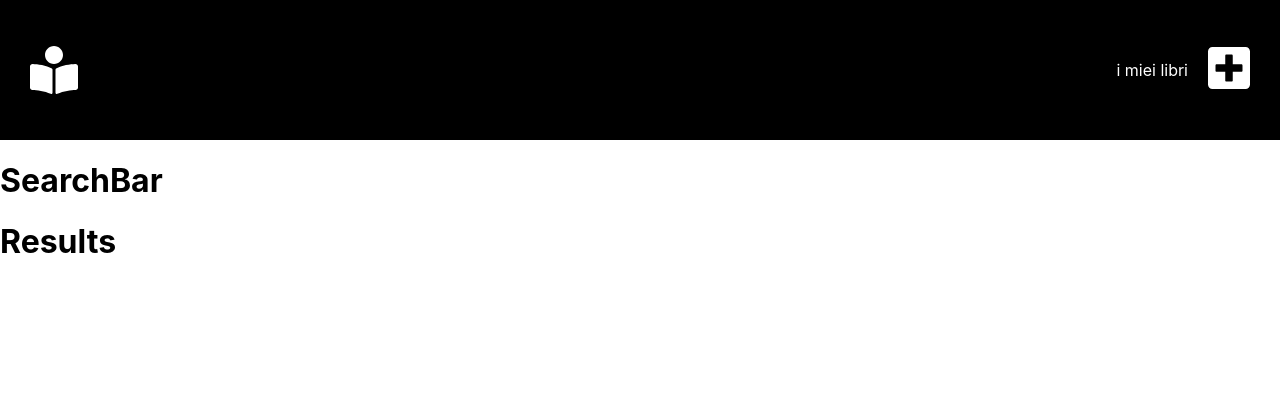
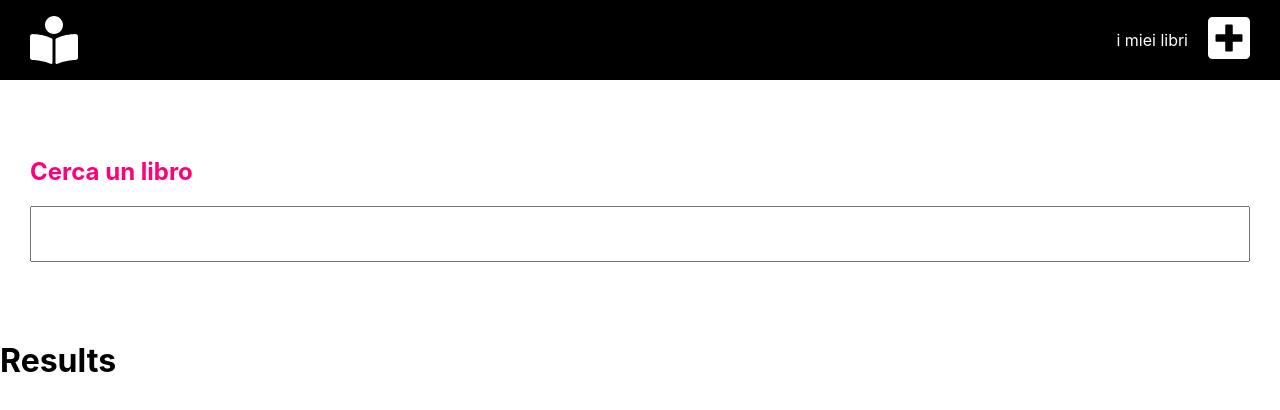
Before and after one commit to AndreaTom98/Router_BookTakeaway_Universapp, a React (Create React App) app: page / in a window 1280 px wide. Shown: the top 410 px of the page. Built offline with nearby package versions, Linux system fonts and the light colour scheme.

Commit message:
searchbar

```diff
--- a/src/components/SearchBar.js
+++ b/src/components/SearchBar.js
@@ -1,7 +1,10 @@
+import styles from '../style/SearchBar.module.css';
+
 const SearchBar = () => {
     return (
-        <div>
-            <h1>SearchBar</h1>
+        <div className={styles.container}>
+            <h2>Cerca un libro</h2>
+            <input type="text"/>
         </div>
     )
 }
--- a/src/style/Header.module.css
+++ b/src/style/Header.module.css
@@ -3,7 +3,8 @@
     background: black;
     height: 10vh;
     color: white;
-    padding: 30px;
+    padding-left: 30px;
+    padding-right: 30px;
     flex-direction: row;
     justify-content: space-between;
     align-items: center;
--- /dev/null
+++ b/src/style/SearchBar.module.css
@@ -0,0 +1,19 @@
+.container {
+    height: 30vh;
+    display: flex;
+    flex-direction: column;
+    padding-left: 30px;
+    padding-right: 30px;
+    justify-content: center;
+}
+
+input {
+    padding-left: 5px;
+    height: 50px;
+    font-size: 1rem;
+}
+
+h2 {
+    color: #FF0076;
+    margin-bottom: 20px;
+}
```
Also changed, not shown: 1 other file (tests, documents, lock files or other folders).
